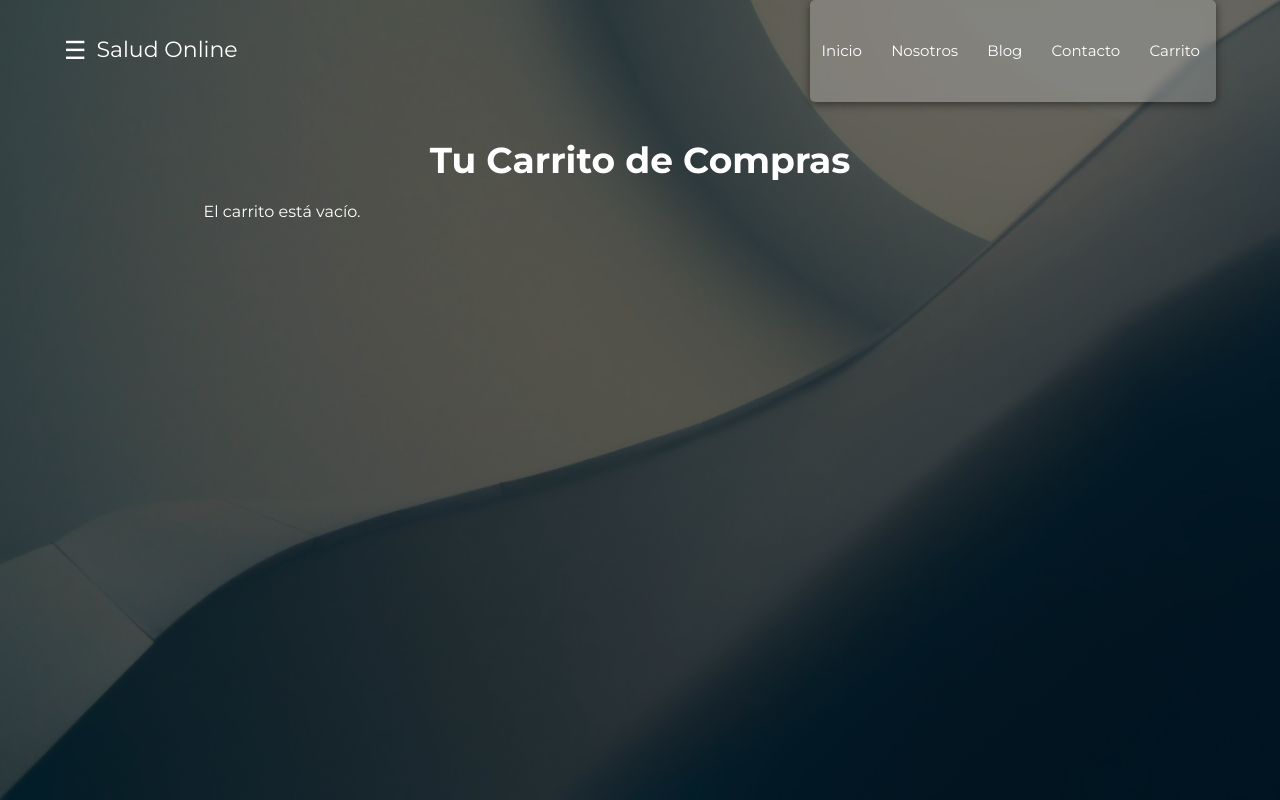
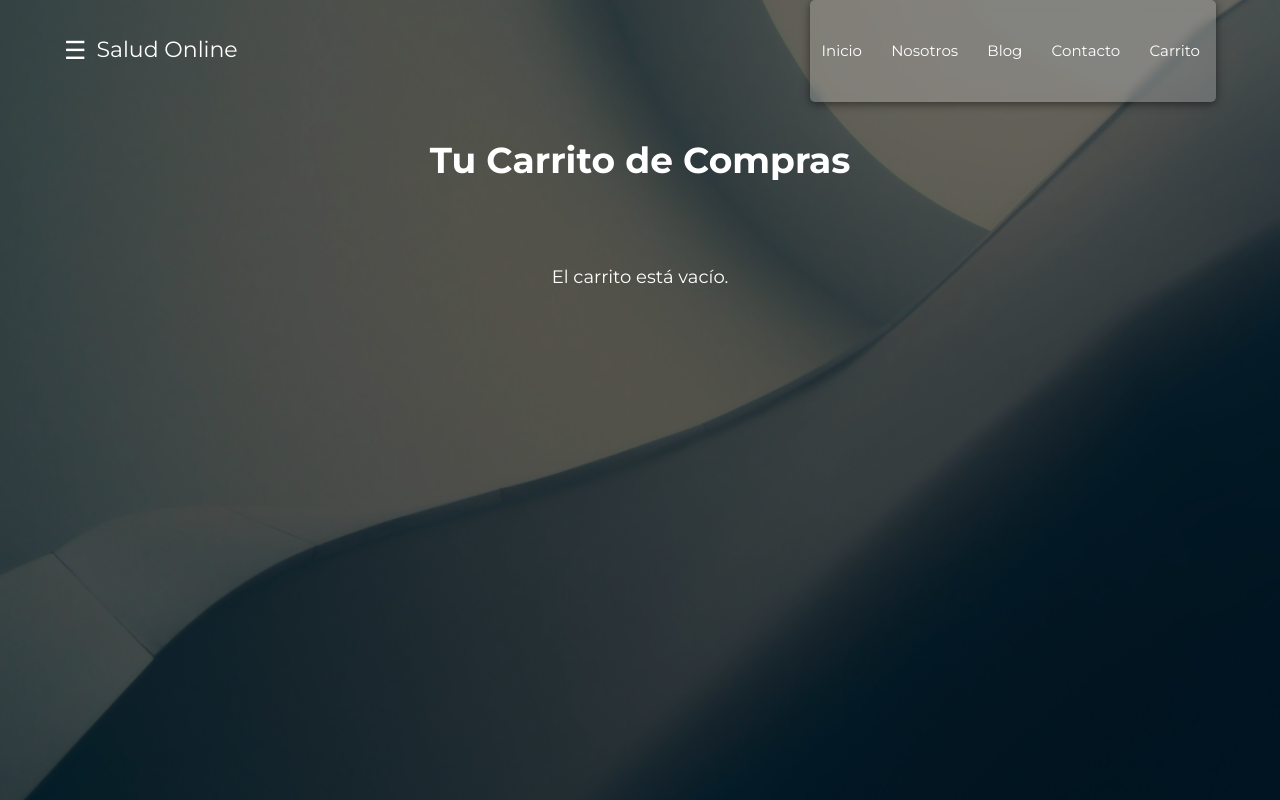
Before and after one commit to GDysa/saludOnline, a plain HTML site: page carrito.html in a window 1280 px wide. Drawn offline with Linux system fonts and the light colour scheme.

Commit message:
Add files via upload

```diff
--- a/styles.css
+++ b/styles.css
@@ -23,7 +23,9 @@
 
 body {
     background: url(img/fondo.jpg);
-    background-size: 100vw 100vh;
+    background-size: cover;
+    background-attachment: fixed;
+    background-position: center;
     background-repeat: no-repeat;
 }
 
@@ -107,14 +109,14 @@ body {
 
 .container-menu {
     position: absolute;
-    background: rgba(0,0,0,0.5);
+    background: rgba(0, 0, 0, 0.5);
     width: 100%;
     height: 100vh;
     top: 0;
     left: 0;
-    transition: all 500ms ease;
     opacity: 0;
     visibility: hidden;
+    transition: all 500ms ease;
 }
 
 #btn-menu:checked ~ .container-menu {
@@ -123,18 +125,18 @@ body {
 }
 
 .cont-menu {
-    width: 100%;
-    max-width: 250px;
+    width: 250px;
     background: #1c1c1c;
     height: 100vh;
     position: relative;
+    transform: translateX(-100%);
     transition: all 500ms ease;
-    transform: translateX(-100%);
 }
 
 #btn-menu:checked ~ .container-menu .cont-menu {
     transform: translateX(0%);
 }
+
 
 .cont-menu nav {
     transform: translateY(15%);
@@ -317,6 +319,26 @@ body {
 }
 
 #lista-carrito {
+    display: flex;              /* Usa flexbox para centrar contenido */
+    flex-direction: column;      /* Apila los elementos verticalmente */
+    justify-content: center;     /* Centra el contenido verticalmente */
+    align-items: center;         /* Centra el contenido horizontalmente */
+    text-align: left;            /* Alinea el texto a la izquierda */
+    width: 100%;                 /* Ancho completo */
+    min-height: 150px;           /* Altura mínima */
+}
+
+#lista-carrito div {
+    margin-bottom: 10px;         /* Espacio entre los productos */
+    width: 30%;                  /* Ajusta el ancho de cada producto */
+}
+
+#lista-carrito p {
+    font-size: 18px;             /* Tamaño del texto */
+    color: #ffffff;                 /* Color del texto */
+}
+
+#lista-carrito_original {
     text-align: left; /* Alinea el texto a la izquierda */
     width: 100%; /* O puedes definir un ancho específico */
     max-width: 400px; /* Controla el ancho máximo para mantenerlo centrado */
```
